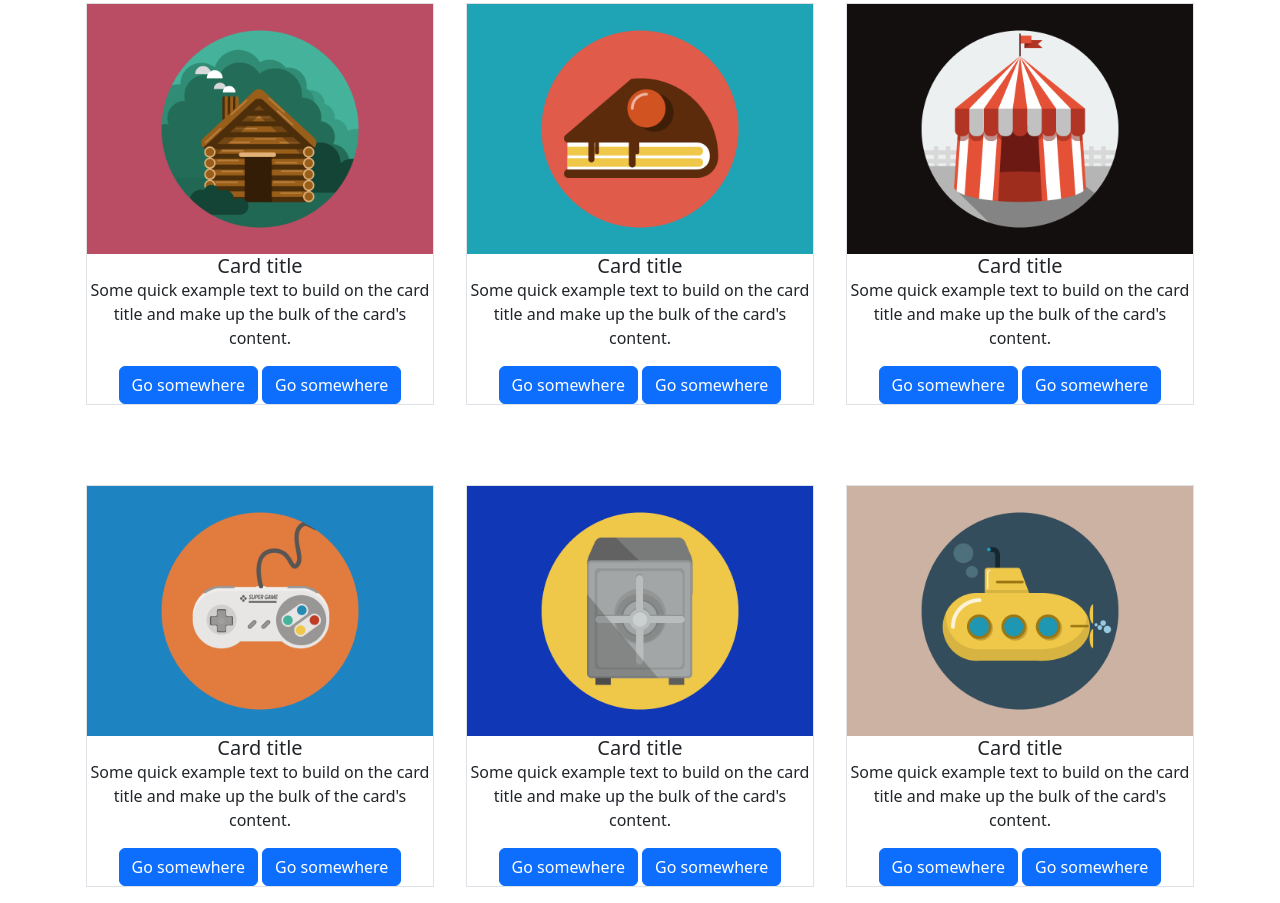
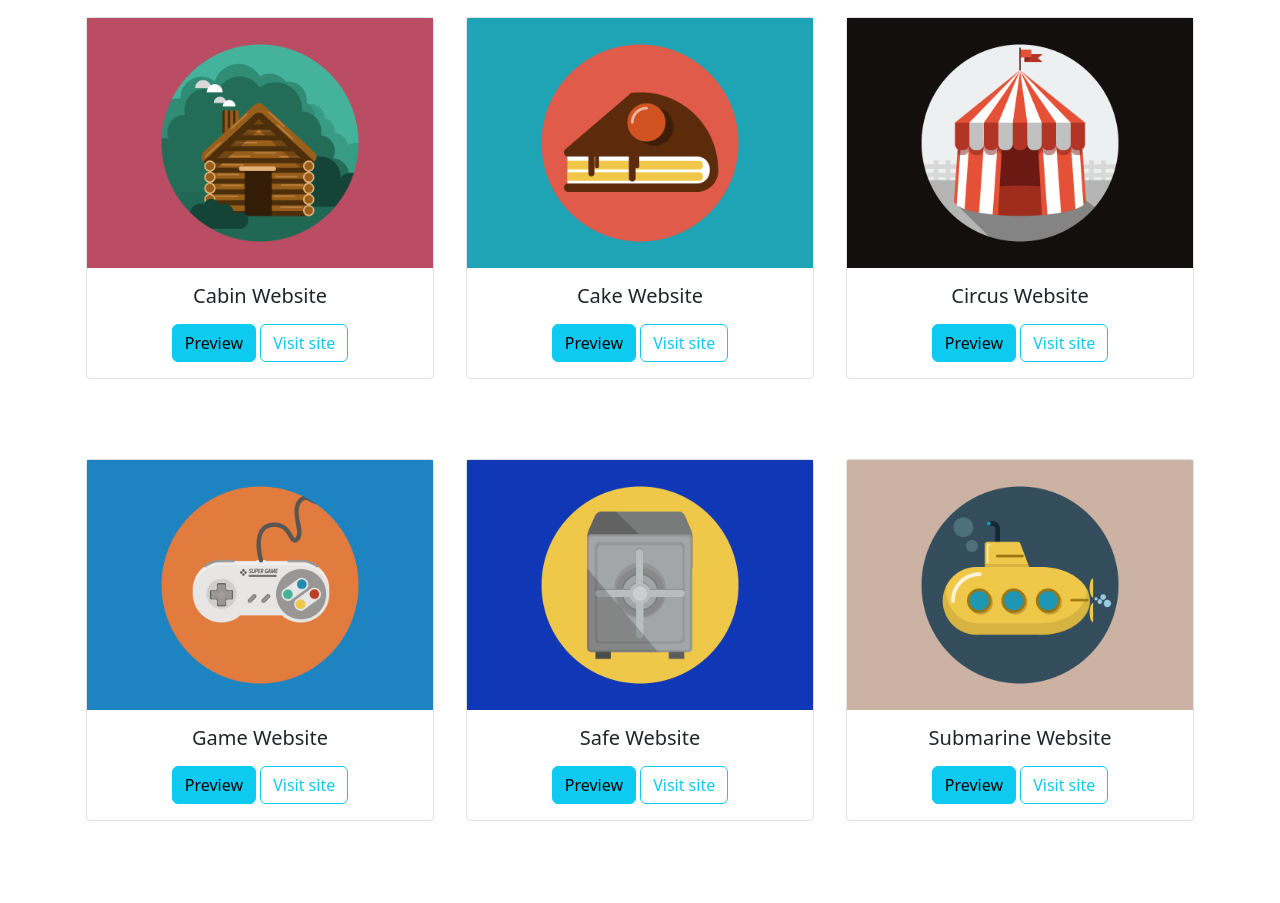
Before and after one commit to fusellifrancesco/bootstrap-html-freelancer, a plain HTML site: page index.html in a window 1280 px wide. Shown: the part 552-1455 px from the top of the page. After the commit the page ends 1389 px from the top, so only its background shows below. Drawn offline with nearby package versions, Linux system fonts and the light colour scheme.

Commit message:
corretto elementi card

```diff
--- a/index.html
+++ b/index.html
@@ -24,15 +24,14 @@
             </div>
         </nav>
 
-        <div class="row">
-            <div class="col p-0 border-0">
-                <div class="card bg-info text-center">
-                    <img src="./img/undraw_profile_pic_ic5t.svg" class="card-img-top css-profilo"
-                        alt="immagine Profilo">
-                    <div class="card-body">
-                        <h2 class="card-title">Pinco Pallo</h2>
-                        <p class="card-text">WEB DESIGNER</p>
-                    </div>
+
+        <div class="conteiner-fluid p-0">
+            <div class="card bg-info text-center rounded-0 border border-0">
+                <img src="./img/undraw_profile_pic_ic5t.svg" class="card-img-top css-profilo pt-3"
+                    alt="immagine Profilo">
+                <div class="card-body">
+                    <h2 class="card-title">Pinco Pallo</h2>
+                    <p class="card-text">WEB DESIGNER</p>
                 </div>
             </div>
         </div>
@@ -42,76 +41,58 @@
         <h2 class="text-center p-3">PORTFOLIO</h2>
         <div class="container text-center">
             <div class="row">
-                <div class="col border border-1 p-0 m-3" style="width: 18rem;">
+                <div class="col rounded-1 border border-1 p-0 m-3" style="width: 18rem;">
                     <img src="./img/portfolio/cabin.png" class="card-img-top" alt="cabina">
-                    <div class="card-body">
-                        <h5 class="card-title">Card title</h5>
-                        <p class="card-text">Some quick example text to build on the card title and make up the bulk of
-                            the
-                            card's content.</p>
-                        <a href="#" class="btn btn-primary">Go somewhere</a>
-                        <a href="#" class="btn btn-primary">Go somewhere</a>
+                    <div class="card-body p-3">
+                        <h5 class="card-title pb-3">Cabin Website</h5>
+                        <a href="#" class="btn btn-info">Preview</a>
+                        <a href="#" class="btn btn-outline-info">Visit site</a>
                     </div>
                 </div>
 
-                <div class="col border border-1 p-0 m-3" style="width: 18rem;">
+                <div class="col rounded-1 border border-1 p-0 m-3" style="width: 18rem;">
                     <img src="./img/portfolio/cake.png" class="card-img-top" alt="torta">
-                    <div class="card-body">
-                        <h5 class="card-title">Card title</h5>
-                        <p class="card-text">Some quick example text to build on the card title and make up the bulk of
-                            the
-                            card's content.</p>
-                        <a href="#" class="btn btn-primary">Go somewhere</a>
-                        <a href="#" class="btn btn-primary">Go somewhere</a>
+                    <div class="card-body p-3">
+                        <h5 class="card-title pb-3">Cake Website</h5>
+                        <a href="#" class="btn btn-info">Preview</a>
+                        <a href="#" class="btn btn-outline-info">Visit site</a>
                     </div>
                 </div>
 
-                <div class="col border border-1 p-0 m-3" style="width: 18rem;">
+                <div class="col rounded-1 border border-1 p-0 m-3" style="width: 18rem;">
                     <img src="./img/portfolio/circus.png" class="card-img-top" alt="circo">
-                    <div class="card-body">
-                        <h5 class="card-title">Card title</h5>
-                        <p class="card-text">Some quick example text to build on the card title and make up the bulk of
-                            the
-                            card's content.</p>
-                        <a href="#" class="btn btn-primary">Go somewhere</a>
-                        <a href="#" class="btn btn-primary">Go somewhere</a>
+                    <div class="card-body p-3">
+                        <h5 class="card-title pb-3">Circus Website</h5>
+                        <a href="#" class="btn btn-info">Preview</a>
+                        <a href="#" class="btn btn-outline-info">Visit site</a>
                     </div>
                 </div>
             </div>
             <div class="row pt-5">
-                <div class="col border border-1 p-0 m-3" style="width: 18rem;">
+                <div class="col rounded-1 border border-1 p-0 m-3" style="width: 18rem;">
                     <img src="./img/portfolio/game.png" class="card-img-top" alt="gioco">
-                    <div class="card-body">
-                        <h5 class="card-title">Card title</h5>
-                        <p class="card-text">Some quick example text to build on the card title and make up the bulk of
-                            the
-                            card's content.</p>
-                        <a href="#" class="btn btn-primary">Go somewhere</a>
-                        <a href="#" class="btn btn-primary">Go somewhere</a>
+                    <div class="card-body p-3">
+                        <h5 class="card-title pb-3">Game Website</h5>
+                        <a href="#" class="btn btn-info">Preview</a>
+                        <a href="#" class="btn btn-outline-info">Visit site</a>
                     </div>
                 </div>
 
-                <div class="col border border-1 p-0 m-3" style="width: 18rem;">
+                <div class="col rounded-1 border border-1 p-0 m-3" style="width: 18rem;">
                     <img src="./img/portfolio/safe.png" class="card-img-top" alt="cassaforte">
-                    <div class="card-body">
-                        <h5 class="card-title">Card title</h5>
-                        <p class="card-text">Some quick example text to build on the card title and make up the bulk of
-                            the
-                            card's content.</p>
-                        <a href="#" class="btn btn-primary">Go somewhere</a>
-                        <a href="#" class="btn btn-primary">Go somewhere</a>
+                    <div class="card-body p-3">
+                        <h5 class="card-title pb-3">Safe Website</h5>
+                        <a href="#" class="btn btn-info">Preview</a>
+                        <a href="#" class="btn btn-outline-info">Visit site</a>
                     </div>
                 </div>
 
-                <div class="col border border-1 p-0 m-3" style="width: 18rem;">
+                <div class="col rounded-1 border border-1 p-0 m-3" style="width: 18rem;">
                     <img src="./img/portfolio/submarine.png" class="card-img-top" alt="sottomarino">
-                    <div class="card-body">
-                        <h5 class="card-title">Card title</h5>
-                        <p class="card-text">Some quick example text to build on the card title and make up the bulk of
-                            the
-                            card's content.</p>
-                        <a href="#" class="btn btn-primary">Go somewhere</a>
-                        <a href="#" class="btn btn-primary">Go somewhere</a>
+                    <div class="card-body p-3">
+                        <h5 class="card-title pb-3">Submarine Website</h5>
+                        <a href="#" class="btn btn-info">Preview</a>
+                        <a href="#" class="btn btn-outline-info">Visit site</a>
                     </div>
                 </div>
             </div>
```
